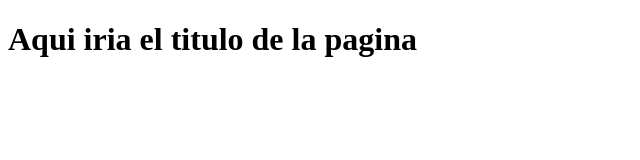
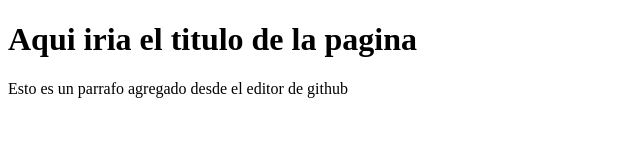
Before and after one commit to yamilpalmiero/Proyecto-web-git, a plain HTML site: page index.html in a window 1280 px wide. Shown: the whole page, without its empty margins (0-640 px from the left). Drawn offline with Linux system fonts and the light colour scheme.

Commit message:
Se agrego parrafo desde github

```diff
--- a/index.html
+++ b/index.html
@@ -7,5 +7,6 @@
 </head>
 <body>
     <h1>Aqui iria el titulo de la pagina</h1>
+    <p>Esto es un parrafo agregado desde el editor de github</p>
 </body>
 </html>
```
